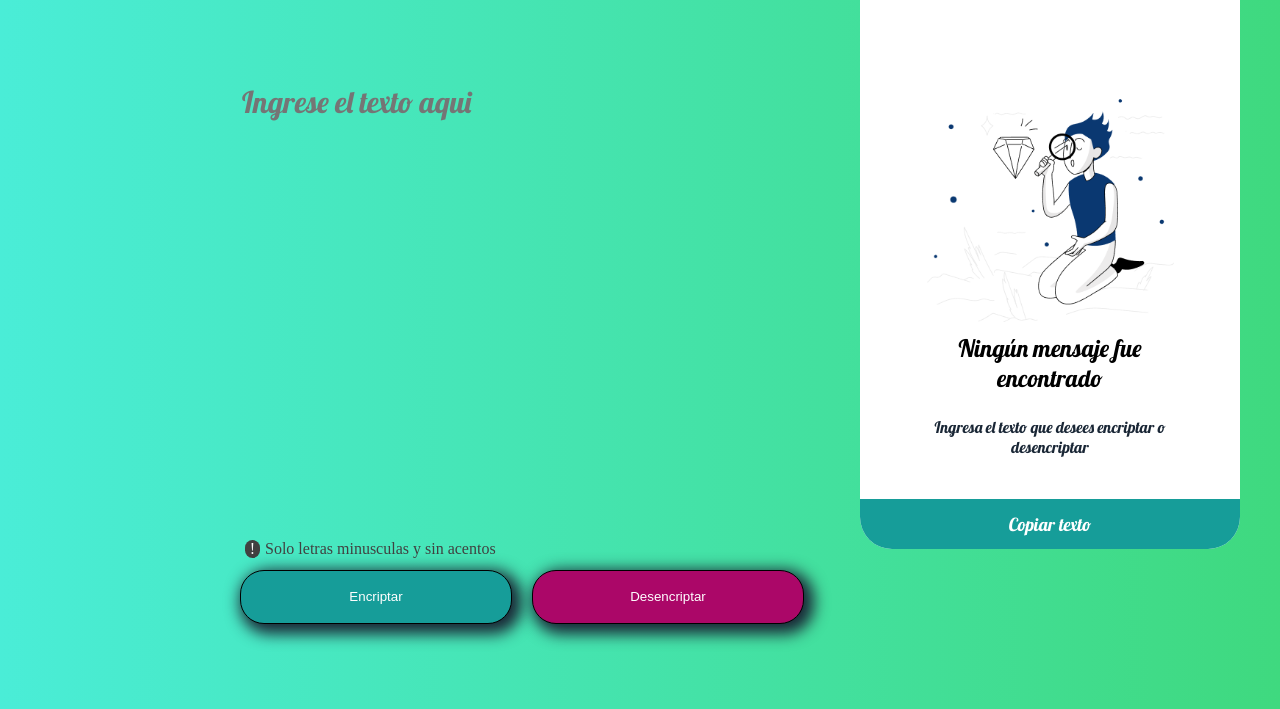
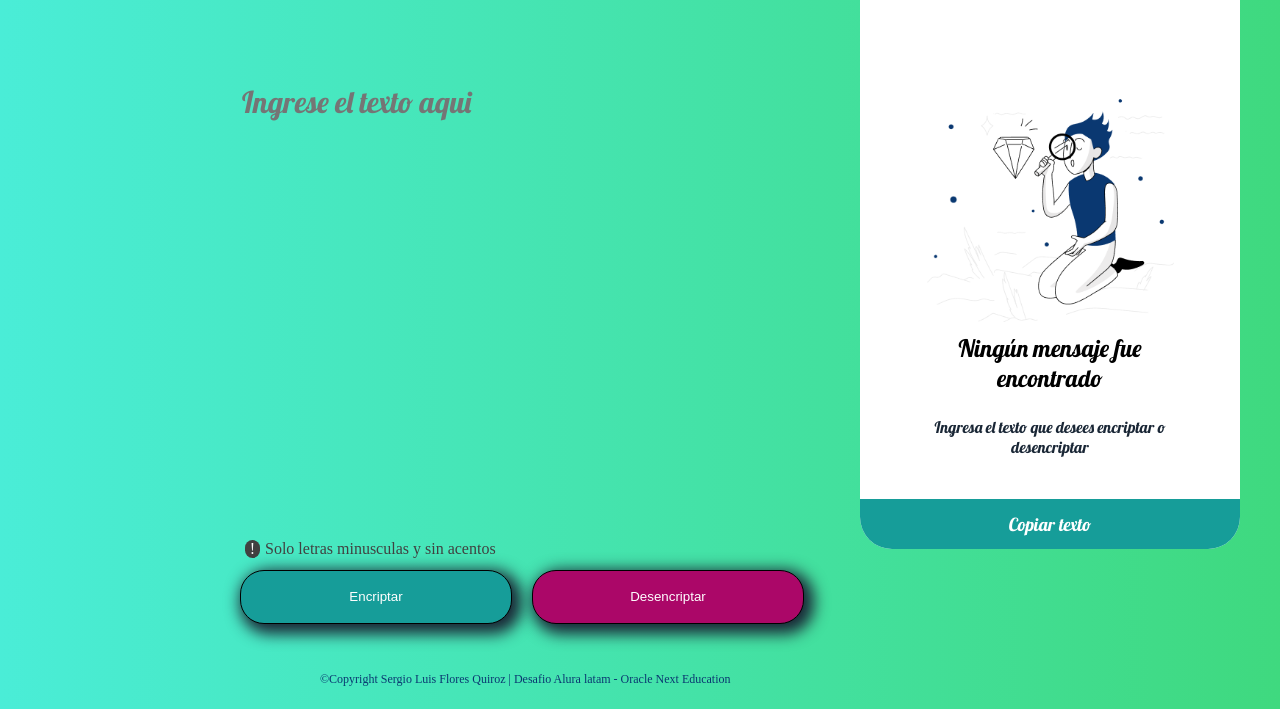
Before and after one commit to GMSerch/ENCRIPTADOR_DESENCRIPTARDOR, a plain HTML site: page index.html in a window 1280 px wide. Shown: the part 91-800 px from the top of the page. Drawn offline with Linux system fonts and the light colour scheme.

Commit message:
Inplementacion de mensaje de copyright

```diff
--- a/css/estilos.css
+++ b/css/estilos.css
@@ -171,6 +171,13 @@ header img{
     animation: animacionBotones 1s ease 0s 1 normal forwards;
 }
 
+footer p{
+    position: absolute;
+    bottom: 10px;
+    color: #0A3871;
+    font-size: 12px;
+    left: 25%;
+}
 
 
 
--- a/index.html
+++ b/index.html
@@ -30,6 +30,9 @@
             <button class="botonS" id="boton2">Desencriptar</button>
         </div>
     </main>
+    <footer>
+        <p>&copy;Copyright Sergio Luis Flores Quiroz | Desafio Alura latam - Oracle Next Education</p>
+    </footer>
     <script src="js/cifrado.js"></script>
 </body>
 </html>
```
